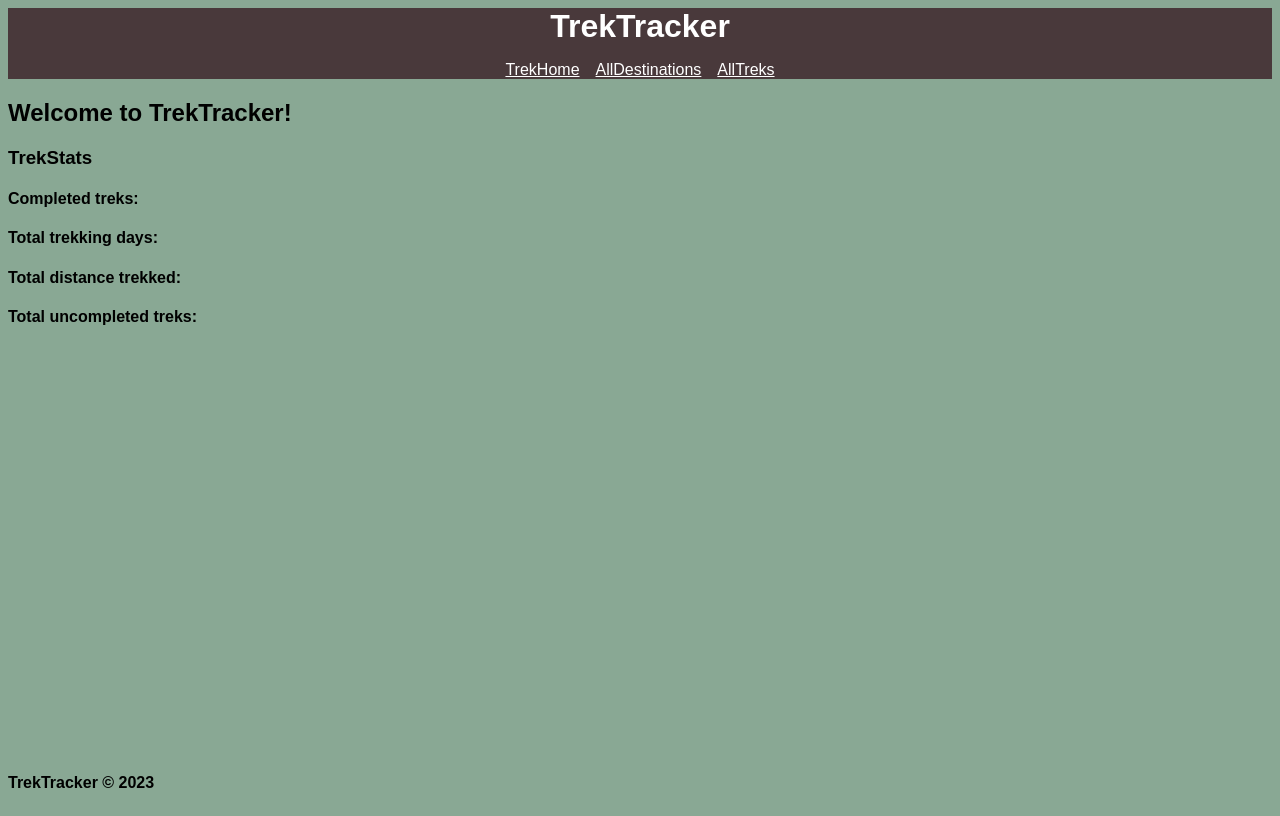
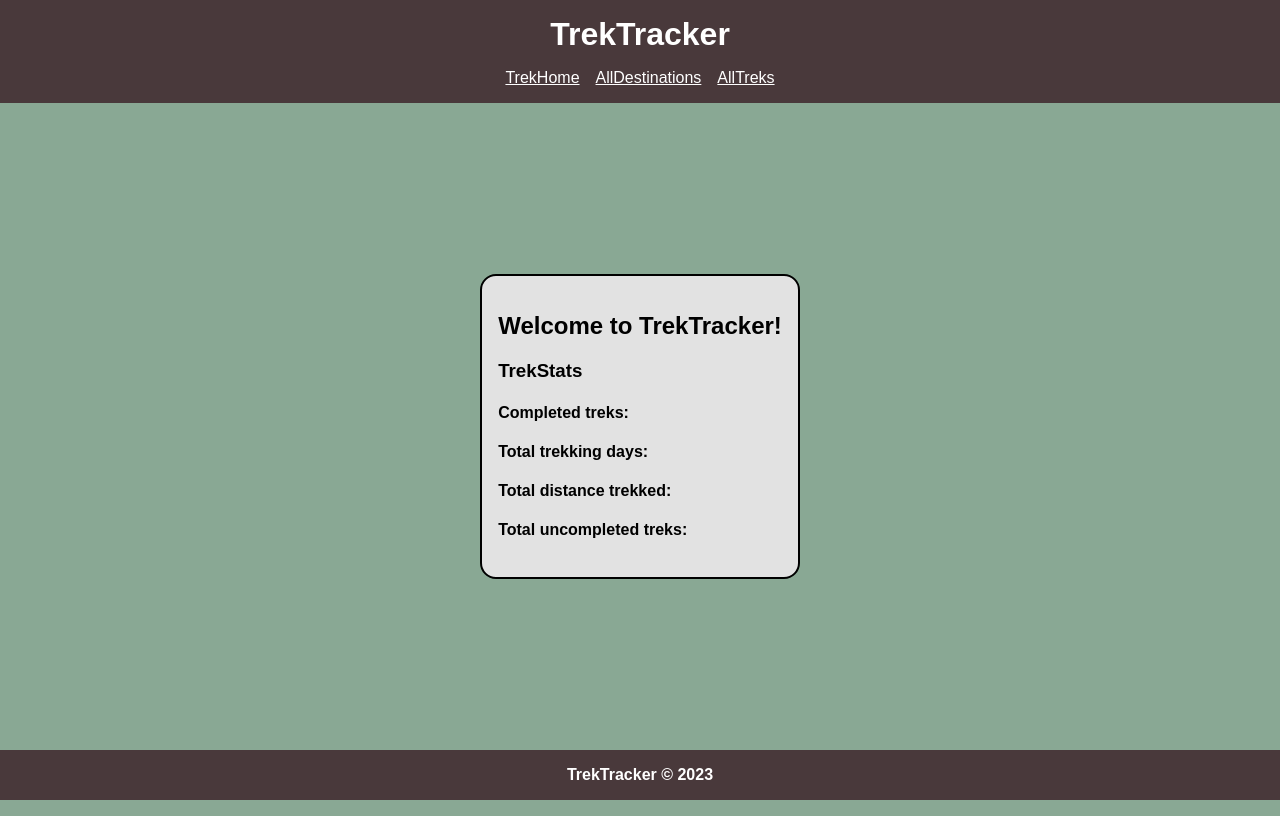
Before and after one commit to sshingler/solo_project_1, a Flask app: page / in a window 1280 px wide. Run offline with Flask 2, Linux system fonts and the light colour scheme.

Commit message:
27 - update styling - footer/section

```diff
--- a/static/styles.css
+++ b/static/styles.css
@@ -4,6 +4,7 @@
     min-height: 100vh;
     display: grid;
     grid-template-rows: auto 1fr auto;
+    margin: 0;
 
 }
 
@@ -14,6 +15,7 @@
     justify-content: center;
     align-items: center;
     gap: 1rem;
+    padding: 1rem;
 }
 
 header > h1 {
@@ -32,3 +34,21 @@
 nav > ul > li > a {
     color:white;
 }
+
+main {
+    margin: auto;
+}
+
+main > section {
+    background:#E2E2E2;
+    padding: 1rem;
+    border: 2px solid black;
+    border-radius: 1rem;
+}
+
+footer {
+    background: #49393B;
+    color: white;
+    display: flex;
+    justify-content: center;
+}
```
